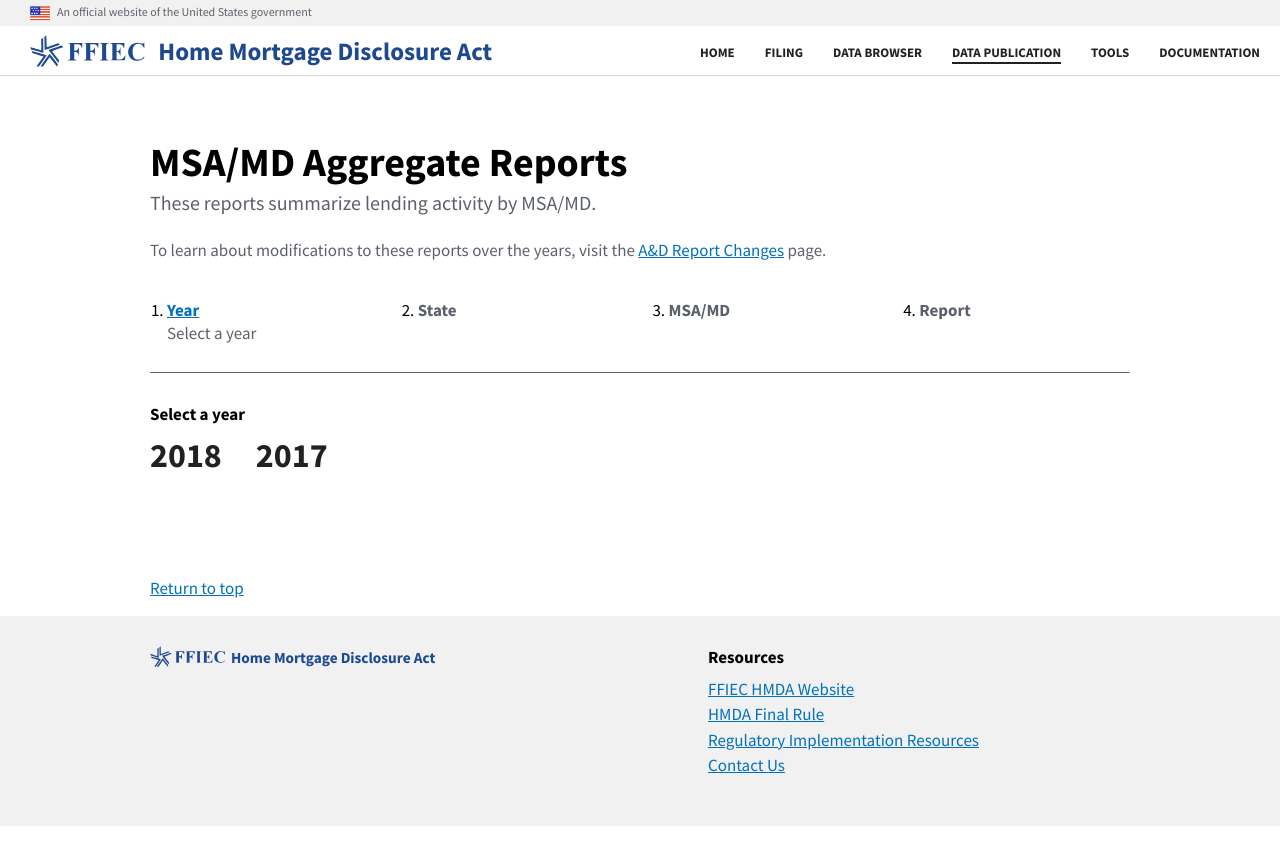
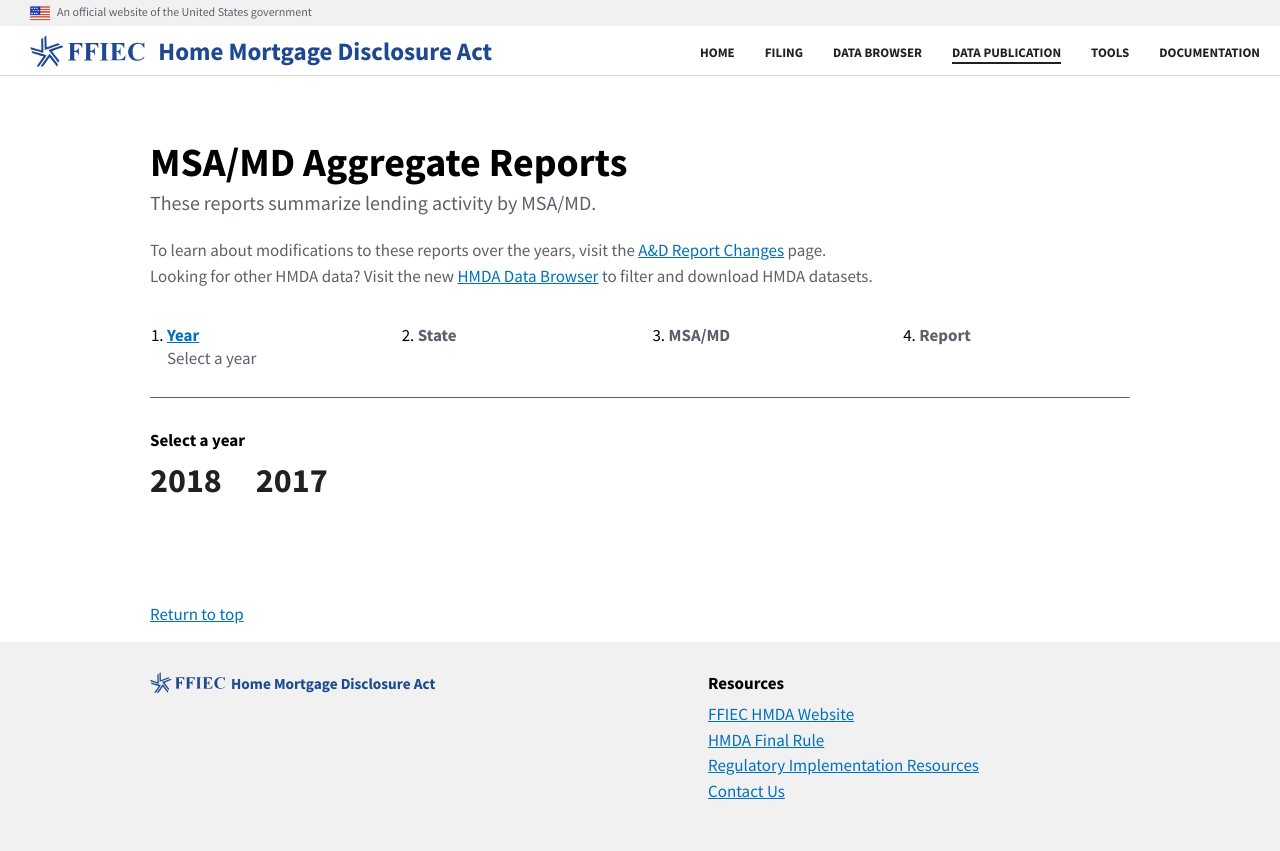
Before and after one commit to cfpb/hmda-pub-ui, a React (Create React App) app: page /data-publication/aggregate-reports in a window 1280 px wide. Before the commit the page ends 826 px from the top, so only its background shows below. Built offline with nearby package versions, Linux system fonts and the light colour scheme.

Commit message:
add data-browser-note

```diff
--- a/src/reports/Aggregate.jsx
+++ b/src/reports/Aggregate.jsx
@@ -90,7 +90,9 @@ class Aggregate extends React.Component {
         paragraphText="These reports summarize lending activity by MSA/MD."
       >
           <p>To learn about modifications to these reports over the years, visit the{' '}
-          <a target="_blank" rel="noopener noreferrer" href="/documentation/2018/ad-changes/">A&D Report Changes</a> page.</p>
+          <a target="_blank" rel="noopener noreferrer" href="/documentation/2018/ad-changes/">A&D Report Changes</a> page.<br/>
+          Looking for other HMDA data? Visit the new <a target="_blank" rel="noopener noreferrer" href="/data-browser/">HMDA Data Browser</a> to filter and download HMDA datasets.
+          </p>
       </Header>
     )
 
--- a/src/reports/Disclosure.jsx
+++ b/src/reports/Disclosure.jsx
@@ -131,7 +131,9 @@ class Disclosure extends React.Component {
               institutions, both nationwide and by MSA/MD."
       >
           <p>To learn about modifications to these reports over the years, visit the{' '}
-          <a target="_blank" rel="noopener noreferrer" href="/documentation/2018/ad-changes/">A&D Report Changes</a> page.</p>
+          <a target="_blank" rel="noopener noreferrer" href="/documentation/2018/ad-changes/">A&D Report Changes</a> page.<br/>
+          Looking for other HMDA data? Visit the new <a target="_blank" rel="noopener noreferrer" href="/data-browser/">HMDA Data Browser</a> to filter and download HMDA datasets.
+          </p>
       </Header>
     )
 
--- a/src/reports/NationalAggregate.jsx
+++ b/src/reports/NationalAggregate.jsx
@@ -50,7 +50,9 @@ class NationalAggregate extends React.Component {
           cross-tabulated by loan, borrower and geographic characteristics."
       >
           <p>To learn about modifications to these reports over the years, visit the{' '}
-          <a target="_blank" rel="noopener noreferrer" href="/documentation/2018/ad-changes/">A&D Report Changes</a> page.</p>
+          <a target="_blank" rel="noopener noreferrer" href="/documentation/2018/ad-changes/">A&D Report Changes</a> page.<br/>
+          Looking for other HMDA data? Visit the new <a target="_blank" rel="noopener noreferrer" href="/data-browser/">HMDA Data Browser</a> to filter and download HMDA datasets.
+          </p>
       </Header>
     )
 
```
